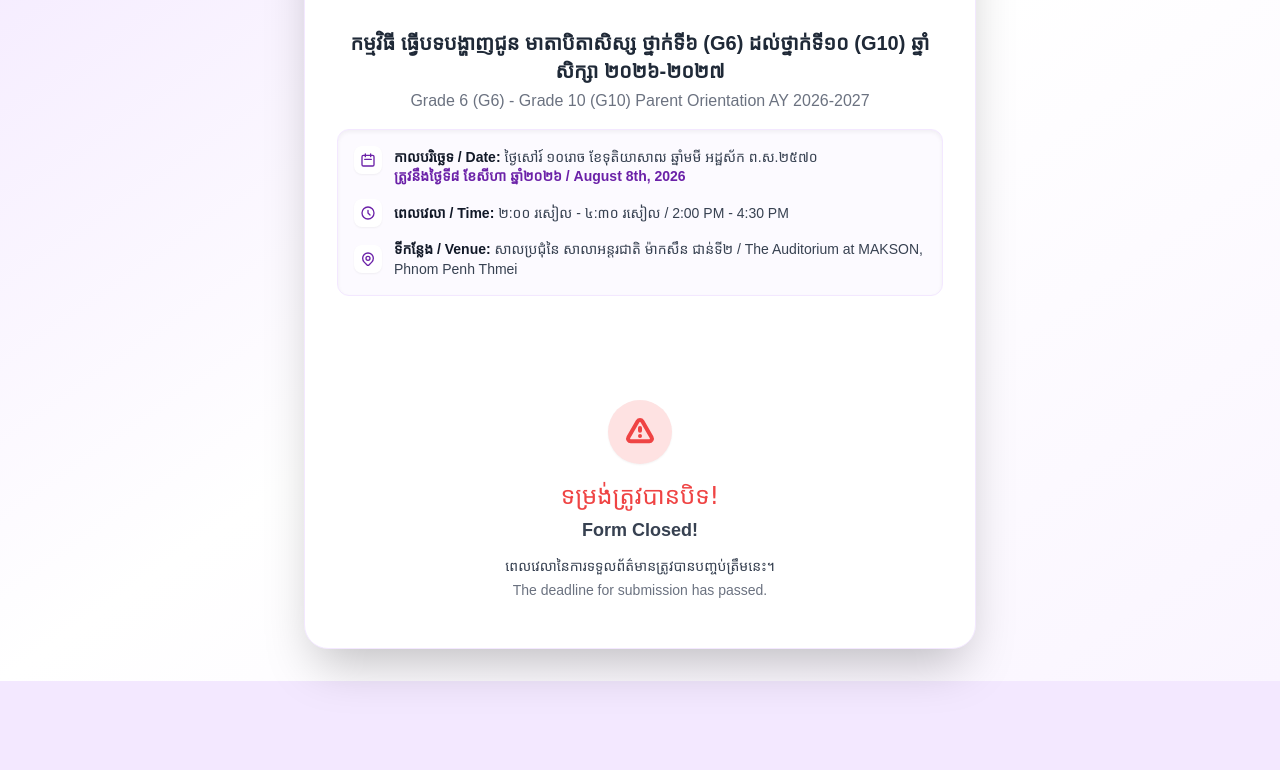
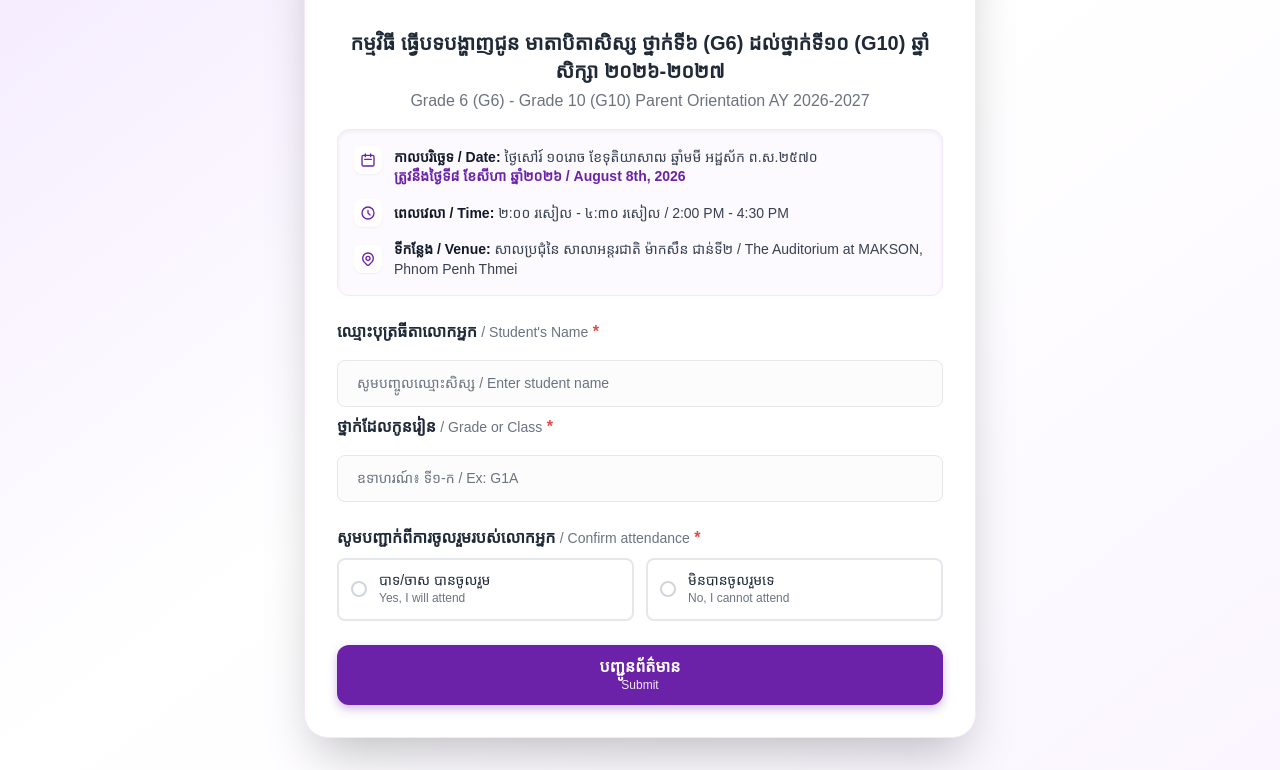
Before and after one commit to keosophannarith/survey_7, a plain HTML site: page index.html in a window 1280 px wide. Shown: the part 204-974 px from the top of the page. Before the commit the page ends 885 px from the top, so only its background shows below. Drawn offline with nearby package versions, Linux system fonts and the light colour scheme; a web font is replaced by a local one.

Commit message:
Update deadline date in index.html

```diff
--- a/index.html
+++ b/index.html
@@ -307,7 +307,7 @@
 
         // 🛑 កំណត់ថ្ងៃផុតកំណត់នៅទីនេះ / Set Deadline Date here (YYYY-MM-DDTHH:mm:ss)
         // ឧទាហរណ៍៖ ថ្ងៃទី២៧ មិថុនា ២០២៦ ម៉ោង ២៣:៥៩ យប់
-        const DEADLINE_DATE = new Date('2026-08-07T23:59:59');
+        const DEADLINE_DATE = new Date('2026-11-27T23:59:59');
 
         // ពិនិត្យមើលថាតើផុតកំណត់ឬនៅ / Check if form is expired
         const now = new Date();
```
